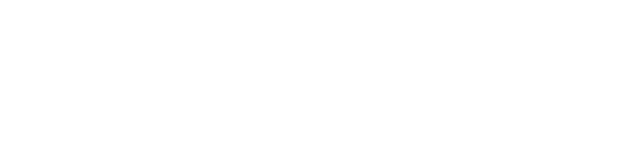
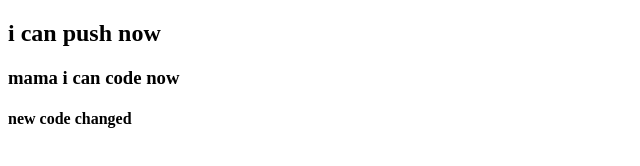
Before and after one commit to tanjinasoha/my.second.repo, a plain HTML site: page index.html in a window 1280 px wide. Shown: the whole page, without its empty margins (0-640 px from the left). Drawn offline with Linux system fonts and the light colour scheme.

Commit message:
added header

```diff
--- a/index.html
+++ b/index.html
@@ -6,6 +6,8 @@
     <title>My Second Github Repo</title>
 </head>
 <body>
-
+ <h2>i can push now</h2>
+ <h3>mama i can code now</h3>
+<h4>new code changed</h4>
 </body>
 </html>
```
